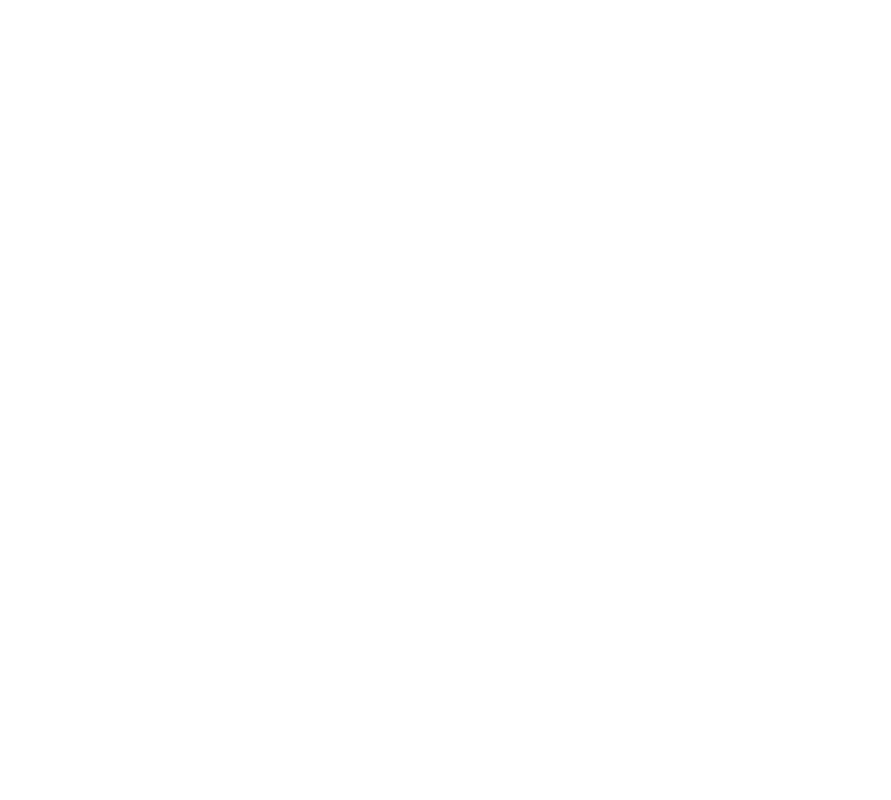
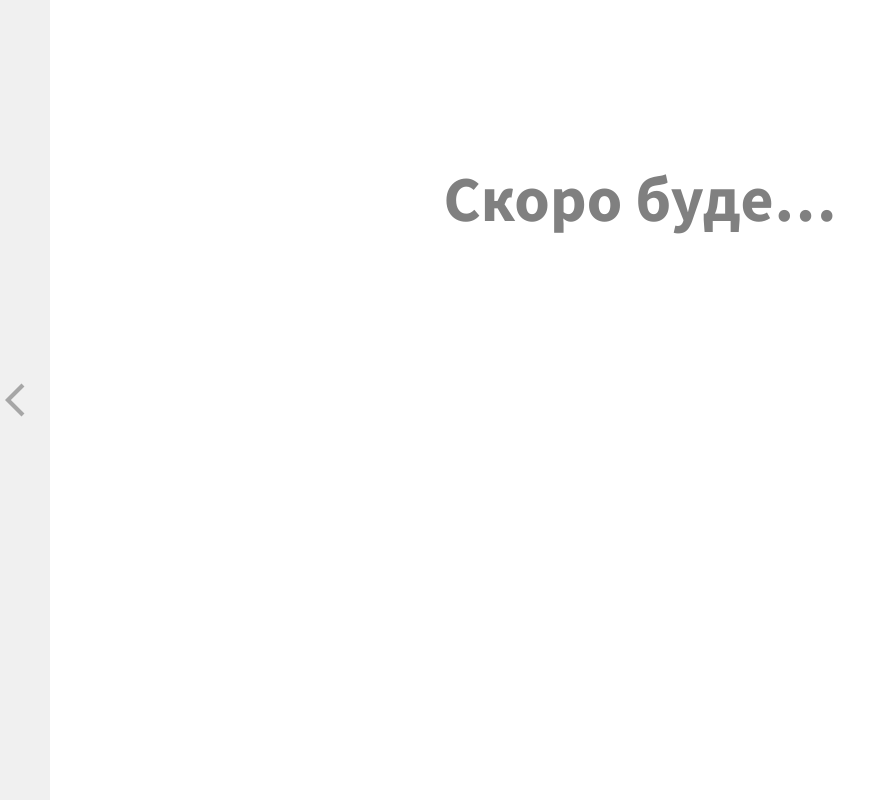
Before and after one commit to Zlira/crypto_history, a React (Create React App) app: page /3 in a window 1280 px wide. Shown: the whole page, without its empty margins (0-891 px from the left). Built offline with nearby package versions, Linux system fonts and the light colour scheme.

Commit message:
Added placeholder for chapter three

```diff
--- a/src/App.js
+++ b/src/App.js
@@ -4,6 +4,7 @@
 
 import ChapterOne from './content/ChapterOne'
 import ChapterTwo from './content/ChapterTwo'
+import ChapterThree from './content/ChapterThree'
 
 
 class App extends Component {
@@ -13,6 +14,7 @@
         <Switch>
           <Route exact path="/" component={ChapterOne}/>
           <Route path="/2" component={ChapterTwo}/>
+          <Route path="/3" component={ChapterThree}/>
         </Switch>
       </div>
     );
--- a/src/components/NextChapterLink.js
+++ b/src/components/NextChapterLink.js
@@ -27,8 +27,7 @@
       this.setState({touched: true})
     }
     if (this.keywordIsCorrect()) {
-      // todo remove hardcode
-      window.location = '/2'
+      window.location = this.props.link
     }
   }
 
@@ -49,7 +48,7 @@
         <button onClick={this.handleSubmit} className="next-chapter-link__button">></button>
       </div>
       { (this.state.touched && !this.keywordIsCorrect())
-        ? <p className="next-chapter-link__label next-chapter-link__label_wrong">Нi! Правильне слово у тексті вище.</p>
+        ? <p className="next-chapter-link__label next-chapter-link__label_wrong">От і ні. Слово сховане у тексті вище.</p>
         : null
       }
     </div>
--- /dev/null
+++ b/src/content/ChapterThree.js
@@ -0,0 +1,20 @@
+import React from 'react'
+
+import NavigationContainer from '../components/NavigationContainer/index'
+
+
+export default function ChapterThree() {
+  return <NavigationContainer linkBack='/2'>
+    <article className='main-text'
+      style={{
+        fontSize: '4em',
+        fontWeight: 'bold',
+        color: 'grey',
+        textAlign: 'center',
+        marginTop: '130px',
+      }}
+    >
+        Скоро буде…
+    </article>
+  </NavigationContainer>
+}
--- a/src/content/ChapterTwo.js
+++ b/src/content/ChapterTwo.js
@@ -7,6 +7,7 @@
 import { monoalphabetText } from './cipherTexts'
 import KaterineDialog from '../components/KaterineDialog'
 import { Chapter2Text as Chapter2LetterFreques } from '../content/letterFrequency'
+import NextChapterLink from '../components/NextChapterLink'
 import NavigationContainer from '../components/NavigationContainer/index'
 
 
@@ -137,5 +138,6 @@
     <MonoalphabetBreakWidget text={encipher(monoalphabetText, KEY_2)}/>
   </div>
 </article>
+<NextChapterLink link='/3' keyword='поліалфавіт' />
 </NavigationContainer>)
 }
```
